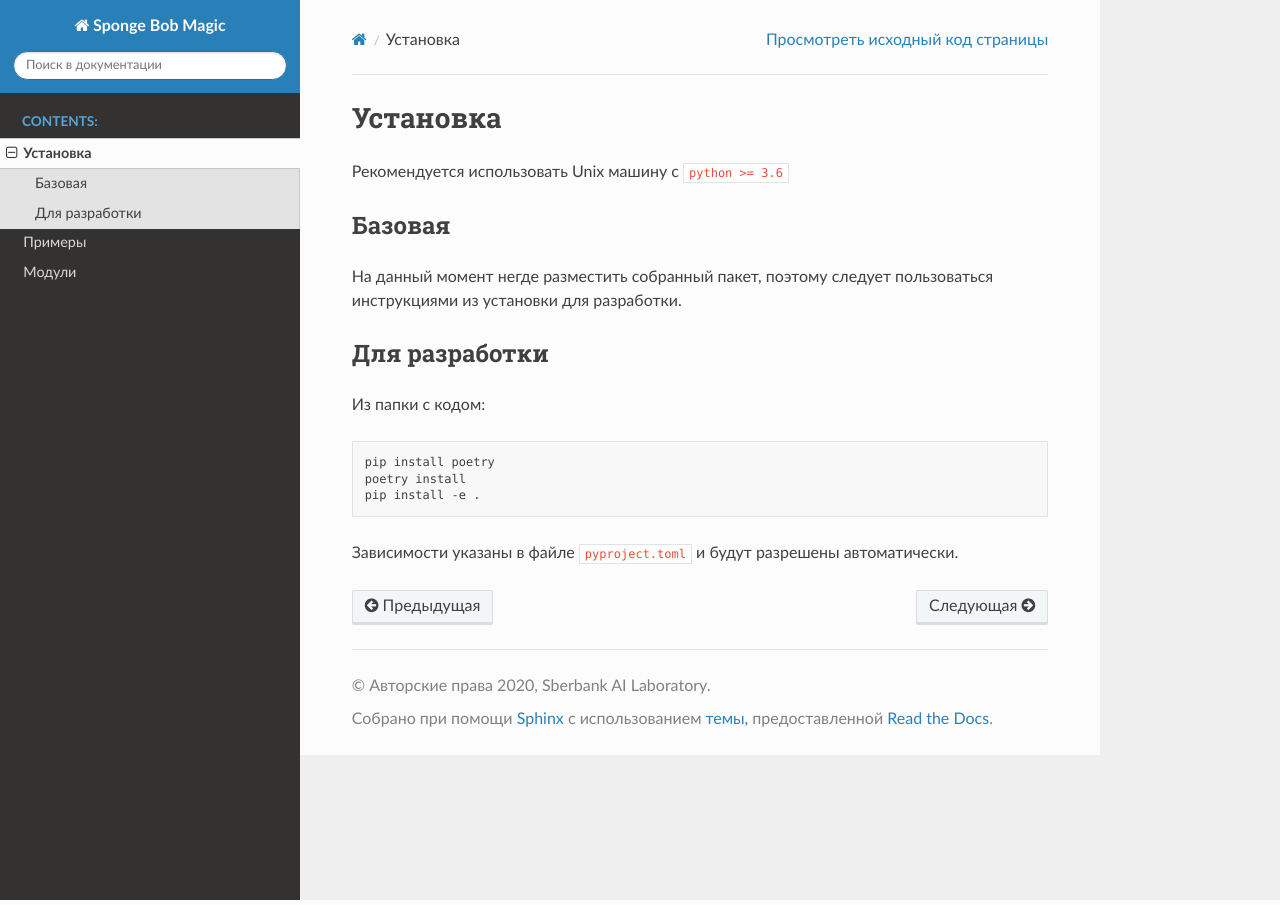
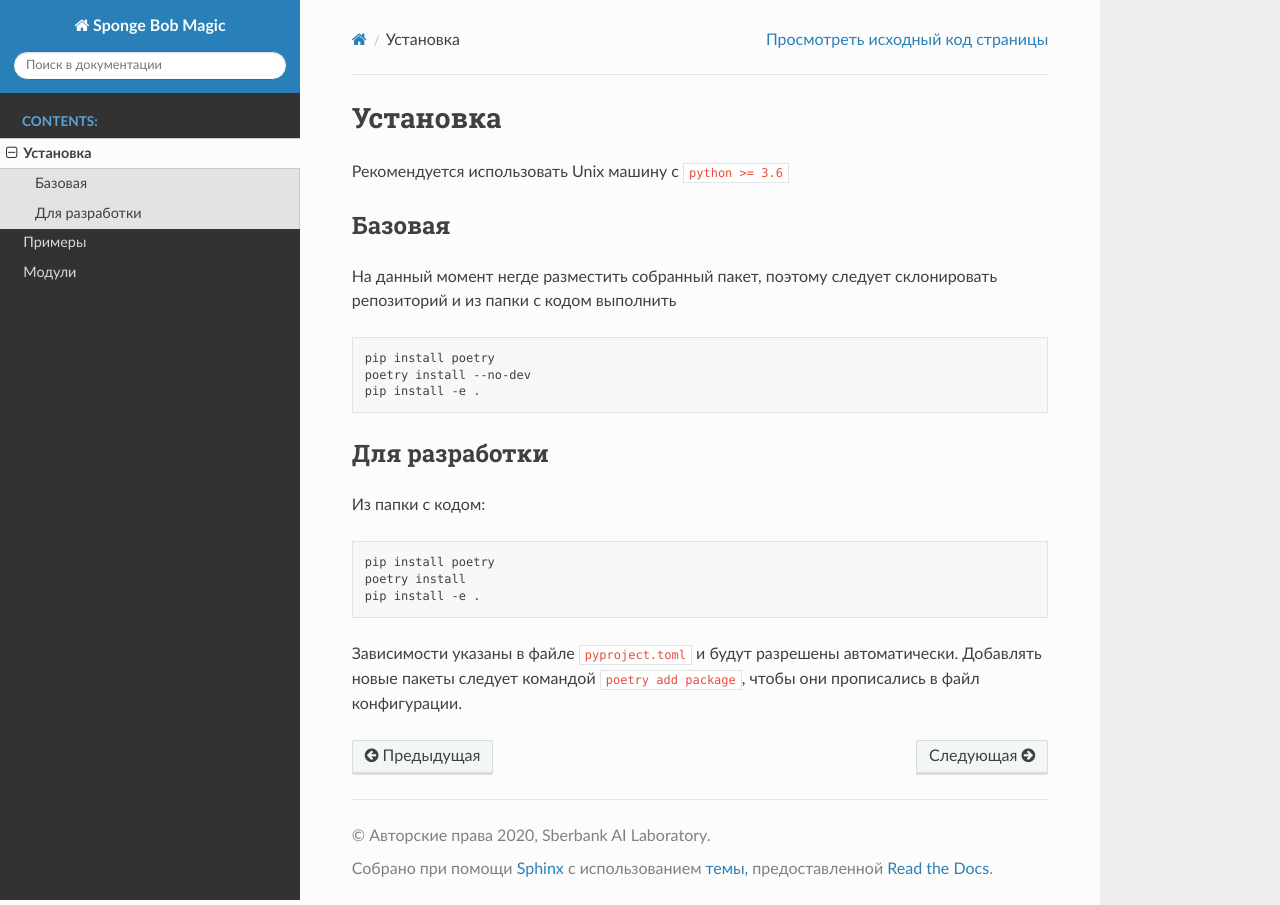
Before and after one commit to sb-ai-lab/RePlay, a Sphinx documentation site: the page built from docs/pages/installation.rst, in a window 1280 px wide. Built offline with Sphinx 7.4.7 and the Read the Docs theme 2.0.0, drawn with Linux system fonts in a browser that asks for light colours.

Commit message:
установка не для разработки

```diff
--- a/docs/pages/installation.rst
+++ b/docs/pages/installation.rst
@@ -7,7 +7,13 @@
 --------
 
 На данный момент негде разместить собранный пакет,
-поэтому следует пользоваться инструкциями из установки для разработки.
+поэтому следует склонировать репозиторий и из папки с кодом выполнить
+
+.. code-block:: bash
+
+    pip install poetry
+    poetry install --no-dev
+    pip install -e .
 
 Для разработки
 ---------------
@@ -21,3 +27,4 @@
     pip install -e .
 
 Зависимости указаны в файле ``pyproject.toml`` и будут разрешены автоматически.
+Добавлять новые пакеты следует командой ``poetry add package``, чтобы они прописались в файл конфигурации.
```
